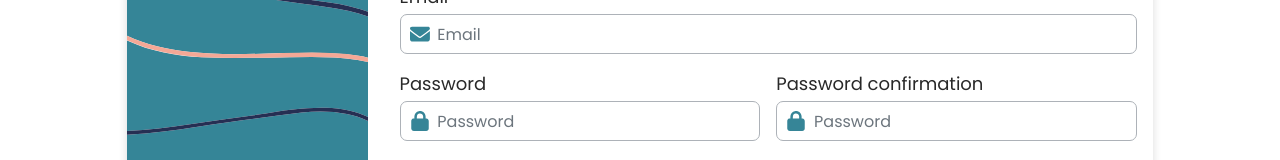
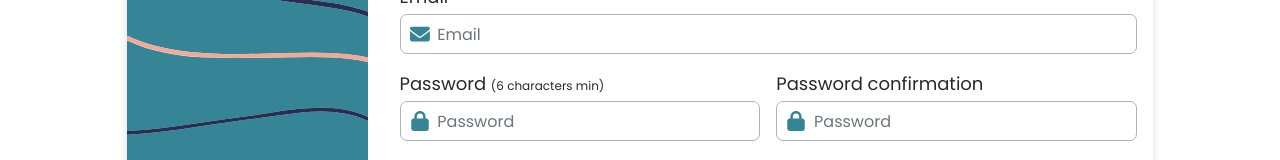
Before and after one commit to MathieuParadis/helping-hand, a React (Create React App) app: page /signup in a window 1280 px wide. Shown: the part 500-660 px from the top of the page. Built offline with nearby package versions, Linux system fonts and the light colour scheme; what pigeon-maps would draw is missing.

Commit message:
Edited signup page

```diff
--- a/src/pages/Auth/Signup.jsx
+++ b/src/pages/Auth/Signup.jsx
@@ -18,7 +18,6 @@ import plus_icon from '../../assets/logos/plus_logo.svg';
 const Signup = () => {
   const { setAuthenticated } = useContext(AuthContext);
   const { setFlash } = useContext(FlashContext);
-  const { setUser } = useContext(UserContext);
   const hiddenFileInput = useRef(null);
   const [id_card, setId_card] = useState(null);
 
@@ -56,7 +55,6 @@ const Signup = () => {
         localStorage.setItem('user', JSON.stringify(response.user));
 
         setAuthenticated(true);
-        setUser(response.user);
         setFlash({
           type: 'success',
           message: response.message,
@@ -153,7 +151,7 @@ const Signup = () => {
                 </div>
                 <div className="d-flex flex-column flex-md-row mb-0 mb-md-4">
                   <div className="input mb-3 mb-md-0 me-0 me-md-2">
-                    <label htmlFor="password" className="mb-1">Password</label>
+                    <label htmlFor="password" className="mb-1">Password&nbsp;<small className="caption">(6 characters min)</small></label>
                     <input type="password" className="form-control" id="password" aria-describedby="password input field" placeholder="Password" minLength="6" required />
                     <img src={lock_icon} alt="lock_icon" className="lock-icon" />
                   </div>
--- a/src/styles/pages/_signup.scss
+++ b/src/styles/pages/_signup.scss
@@ -81,10 +81,6 @@
             font-size: 18px;
           }
 
-          .caption {
-            font-size: 12px;
-          }
-
           .plus-icon {
             width: 30px;
             padding: 5px;
@@ -100,6 +96,10 @@
             display: none;
           }
         }
+
+        .caption {
+          font-size: 12px;
+        }
       }
     }
   }
```
